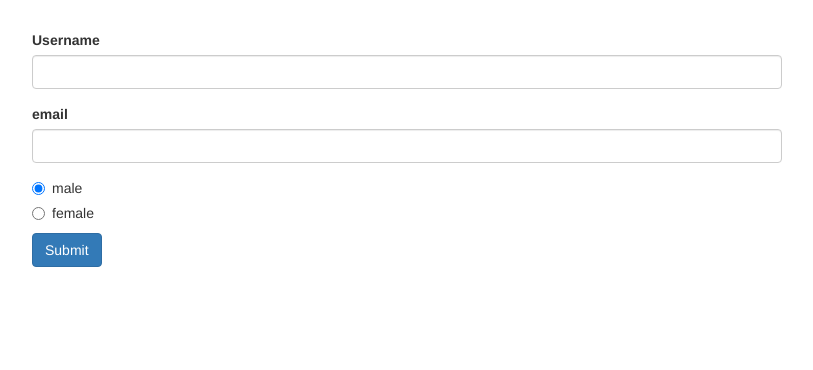
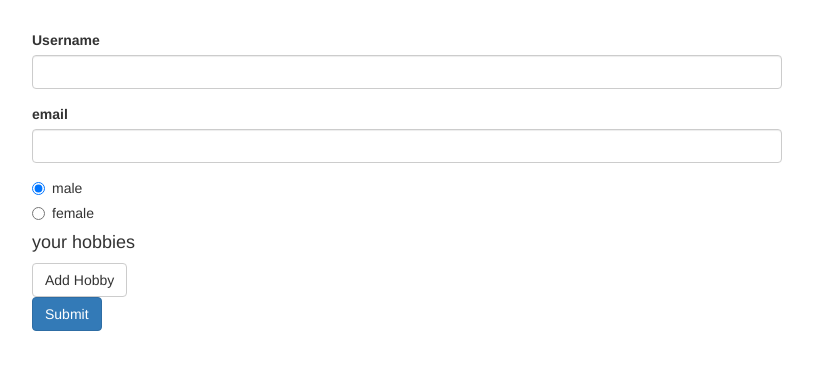
Before and after one commit to saittosun/angular-maxi-forms-reactive, an Angular app: page / in a window 1280 px wide. Shown: the top 370 px of the page, without its empty margins (233-1046 px from the left). Built offline with nearby package versions, Linux system fonts and the light colour scheme.

Commit message:
arrays of form controls

```diff
--- a/src/app/app.component.html
+++ b/src/app/app.component.html
@@ -34,6 +34,22 @@
               [value]="gender">{{ gender }}
             </label>
           </div>
+          <div formArrayName="hobbies">
+            <h4>your hobbies</h4>
+            <button
+              class="btn btn-default"
+              type="button"
+              (click)="onAddHobby()">Add Hobby</button>
+              <!-- controls console da gozukuyor -->
+              <div
+                class="form-group"
+                *ngFor="let hobbyControl of signupForm.get('hobbies').controls; let i = index">
+                <input
+                  type="text"
+                  class="form-control"
+                  [formControlName]="i">
+              </div>
+          </div>
           <span
           *ngIf="!signupForm.valid && signupForm.touched"
           class="help-block">Please enter a valid data.</span>
--- a/src/app/app.component.ts
+++ b/src/app/app.component.ts
@@ -1,5 +1,5 @@
 import { Component, OnInit } from '@angular/core';
-import { FormGroup, FormControl, Validators } from '@angular/forms';
+import { FormGroup, FormControl, Validators, FormArray } from '@angular/forms';
 
 @Component({
   selector: 'app-root',
@@ -16,11 +16,17 @@
         'username': new FormControl(null, Validators.required),
         'email': new FormControl(null, [Validators.required, Validators.email])
       }),
-      'gender': new FormControl('male')
+      'gender': new FormControl('male'),
+      'hobbies': new FormArray([])
     });
   }
 
   onSubmit() {
     console.log(this.signupForm);
   }
+
+  onAddHobby() {
+    const control = new FormControl(null, Validators.required);
+    (<FormArray>this.signupForm.get('hobbies')).push(control);
+  }
 }
```
